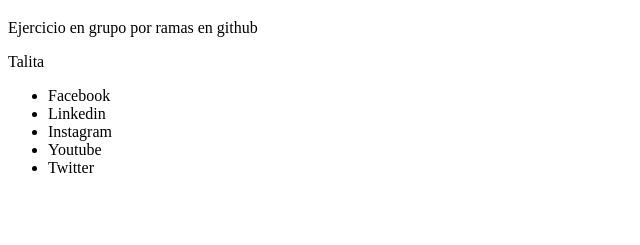
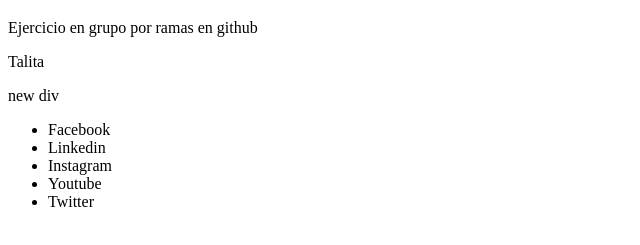
Before and after one commit to brendaup/ProyectoGit, a plain HTML site: page index.html in a window 1280 px wide. Shown: the part 61-306 px from the top of the page, without its empty margins (0-640 px from the left). Drawn offline with Linux system fonts and the light colour scheme.

Commit message:
nuevo div prueba

```diff
--- a/index.html
+++ b/index.html
@@ -15,7 +15,9 @@
     </header>
 
    <section>Talita</section>
-
+    <div>
+        <p>new div</p>
+    </div>
     <footer>
         <ul>
             <li>Facebook</li>
```
